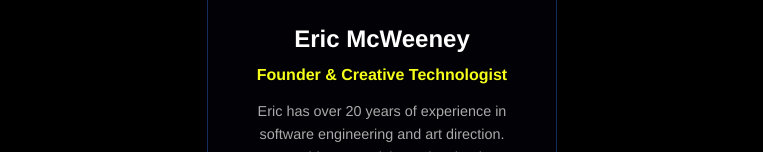
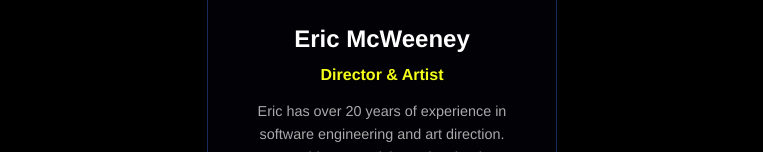
Before and after one commit to vibefly/motivefx.com, a plain HTML site: page index.html in a window 1280 px wide. Shown: the part 2636-2788 px from the top of the page, without its empty margins (258-1021 px from the left). Drawn offline with nearby package versions, Linux system fonts and the light colour scheme; animation ran at ten frames a second.

Commit message:
change eric's title

```diff
--- a/index.html
+++ b/index.html
@@ -82,7 +82,7 @@
         <div class="team-member pillar">
             <img src="images/headshot.jpg" alt="Eric McWeeney" class="headshot">
             <h4>Eric McWeeney</h4>
-            <p class="role">Founder & Creative Technologist</p>
+            <p class="role">Director & Artist</p>
             <p class="bio-snippet">
                 Eric has over 20 years of experience in software engineering and art direction. He combines creativity and technology to craft high-impact solutions for modern business.
             </p>
```
